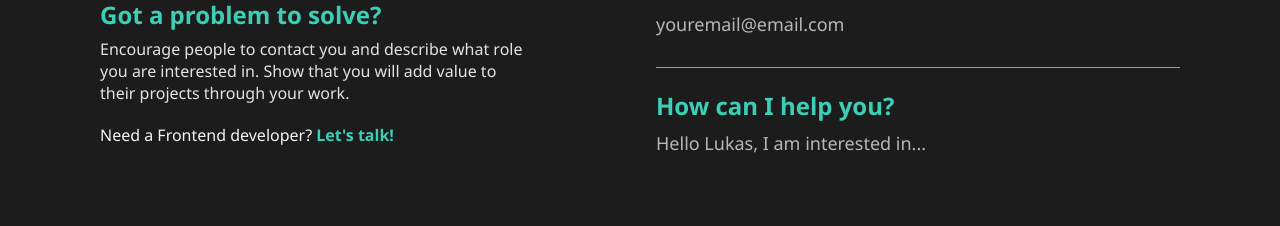
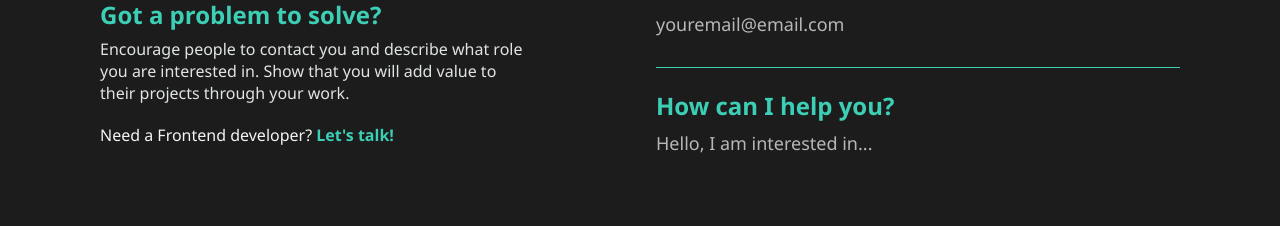
Before and after one commit to KevinTriebeDev/Portfolio, an Angular app: page / in a window 1280 px wide. Shown: the part 4060-4286 px from the top of the page. Built offline with nearby package versions, Linux system fonts and the light colour scheme.

Commit message:
fixed faicon and add images to hover prjects

```diff
--- a/src/app/shared/components/featured-projects-page/featured-projects-page.ts
+++ b/src/app/shared/components/featured-projects-page/featured-projects-page.ts
@@ -36,7 +36,7 @@ export class FeaturedProjectsPage implements OnDestroy {
       title: 'Join',
       href: '#',
       technologies: ['Angular', 'TypeScript', 'HTML', 'CSS', 'Firebase'],
-      image: '/assets/img/01.png',
+      image: '/assets/img/join_vorschau.png',
       alt: 'Preview of the Join project',
       dialogImage: '/assets/img/join_vorschau.png',
       number: '01',
@@ -56,7 +56,7 @@ export class FeaturedProjectsPage implements OnDestroy {
       title: 'El Pollo Loco',
       href: '#',
       technologies: ['HTML', 'CSS', 'JavaScript'],
-      image: '/assets/img/02.png',
+      image: '/assets/img/elpolloloco_vorschau.png',
       alt: 'Preview of the El Pollo Loco project',
       dialogImage: '/assets/img/elpolloloco_vorschau.png',
       number: '02',
@@ -74,7 +74,7 @@ export class FeaturedProjectsPage implements OnDestroy {
       title: 'DA Bubble',
       href: '#',
       technologies: ['Angular', 'Firebase', 'TypeScript'],
-      image: '/assets/img/03.png',
+      image: '/assets/img/dabubble_vorschau.png',
       alt: 'Preview of the DA Bubble project',
       dialogImage: '/assets/img/dabubble_vorschau.png',
       number: '03',
--- a/src/app/shared/components/last-work-page/last-work-page.ts
+++ b/src/app/shared/components/last-work-page/last-work-page.ts
@@ -39,7 +39,7 @@ export class LastWorkPage {
   }
 
   get helpPlaceholder(): string {
-    return this.helpError || 'Hello Lukas, I am interested in...';
+    return this.helpError || 'Hello, I am interested in...';
   }
 
   get checkboxIcon(): string {
```
Also changed, not shown: public/favicon.png.
